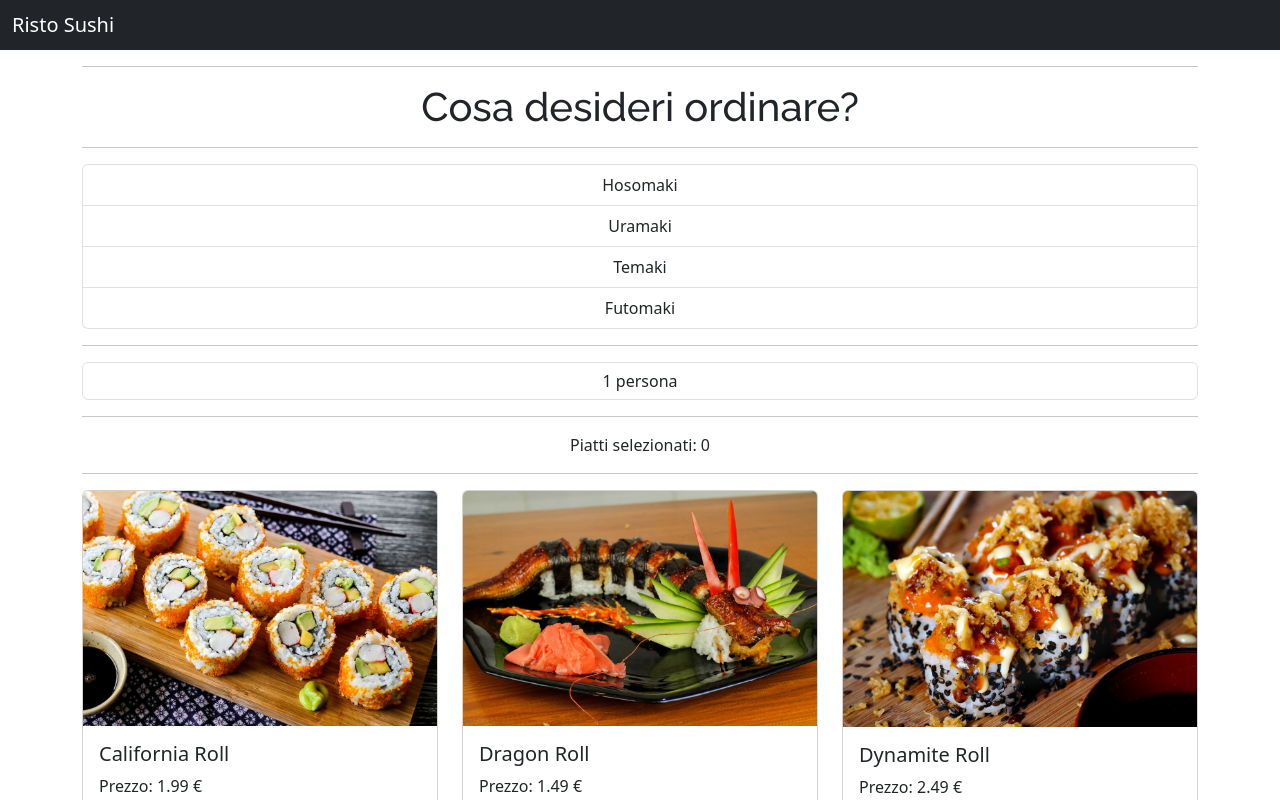
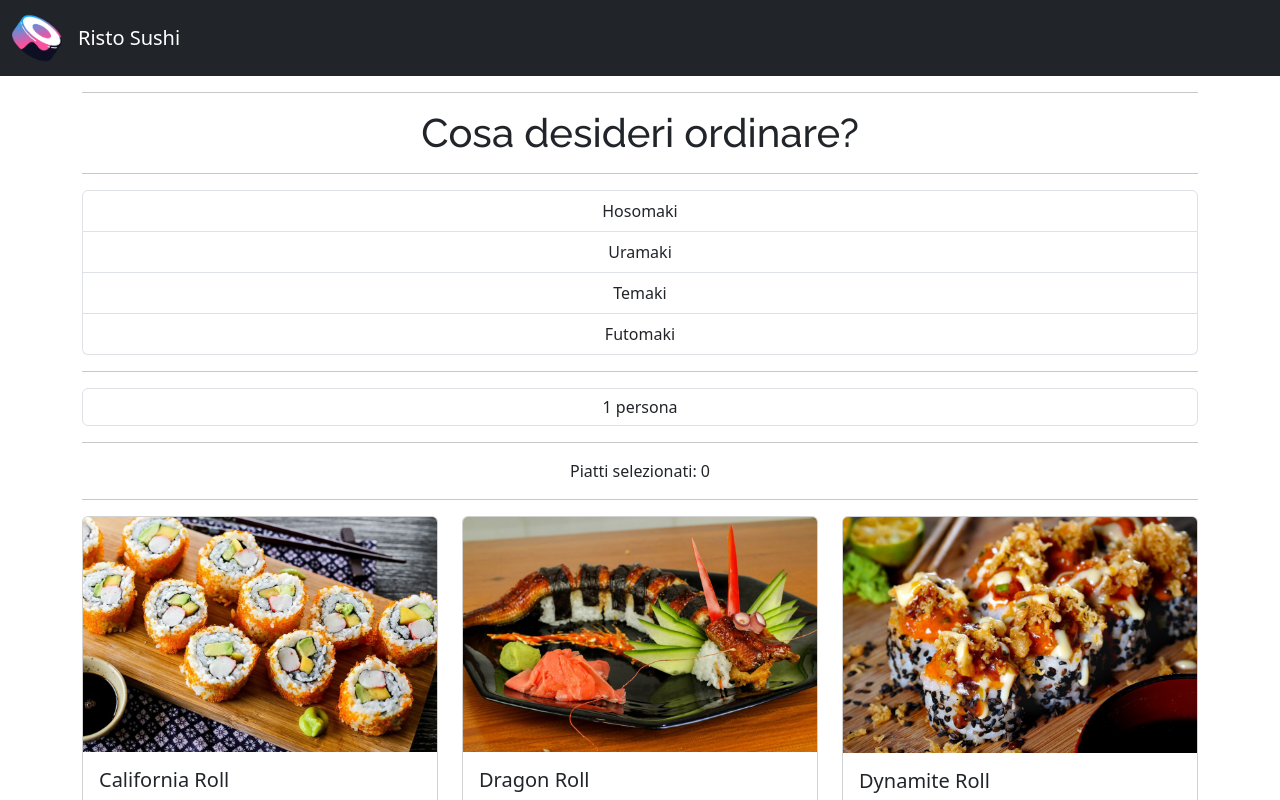
Before and after one commit to Jim2510/menu-interattivo, a React (Create React App) app: page / in a window 1280 px wide. Shown: the top 800 px of the page. Built offline with nearby package versions, Linux system fonts and the light colour scheme.

Commit message:
Aggiunta logo navbar

```diff
--- a/src/components/Navbar.js
+++ b/src/components/Navbar.js
@@ -1,7 +1,11 @@
+import logo from '../images/R.png'
+
+
 function Navbar() {
   return (
-    <nav className="navbar navbar-dark bg-dark">
-      <div className="container-fluid">
+    <nav className="navbar navbar-dark bg-dark ">
+      <div className="container-fluid justify-content-start ml-5">
+        <img src={logo} alt="risto sushi" className="navbar-brand" style={{width:"50px", height:"60px"}} />
         <span className="navbar-brand mb-0 h1">Risto Sushi</span>
       </div>
     </nav>
```
Also changed, not shown: src/images/R.jpg (added), src/images/R.png (added), 8 other files (tests, documents, lock files or other folders).
